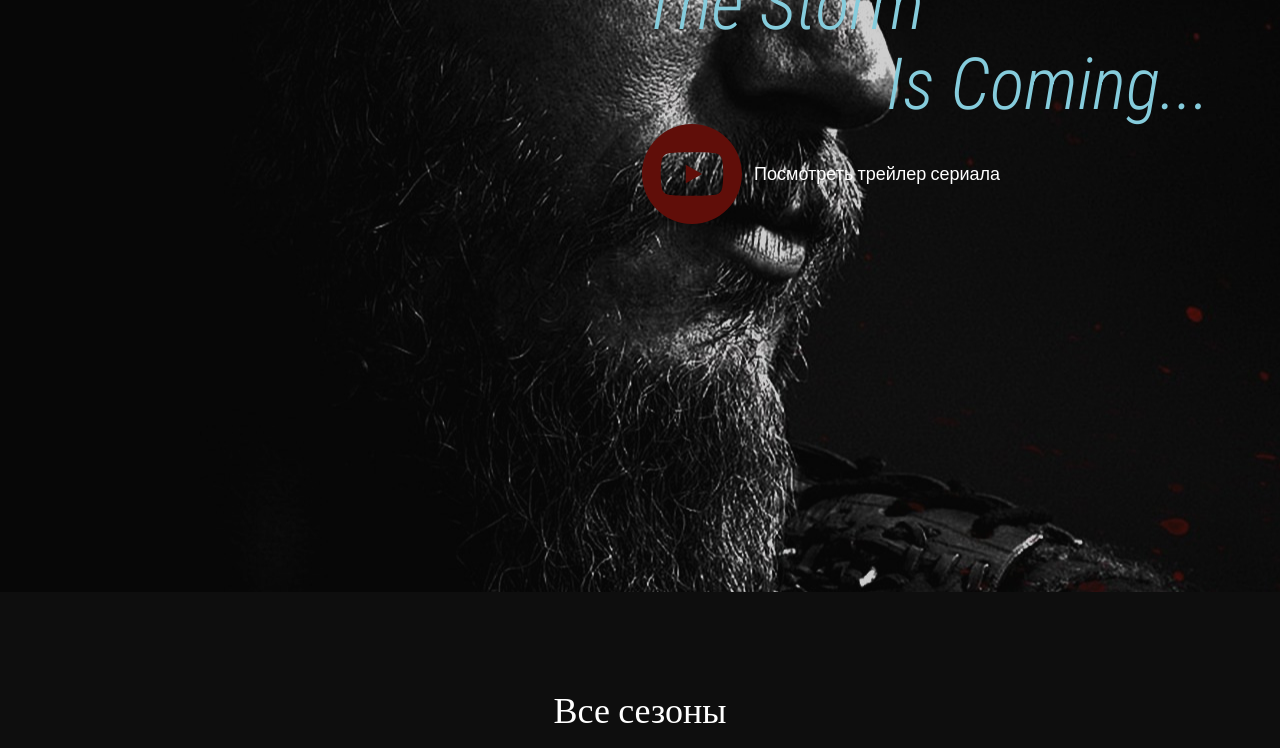
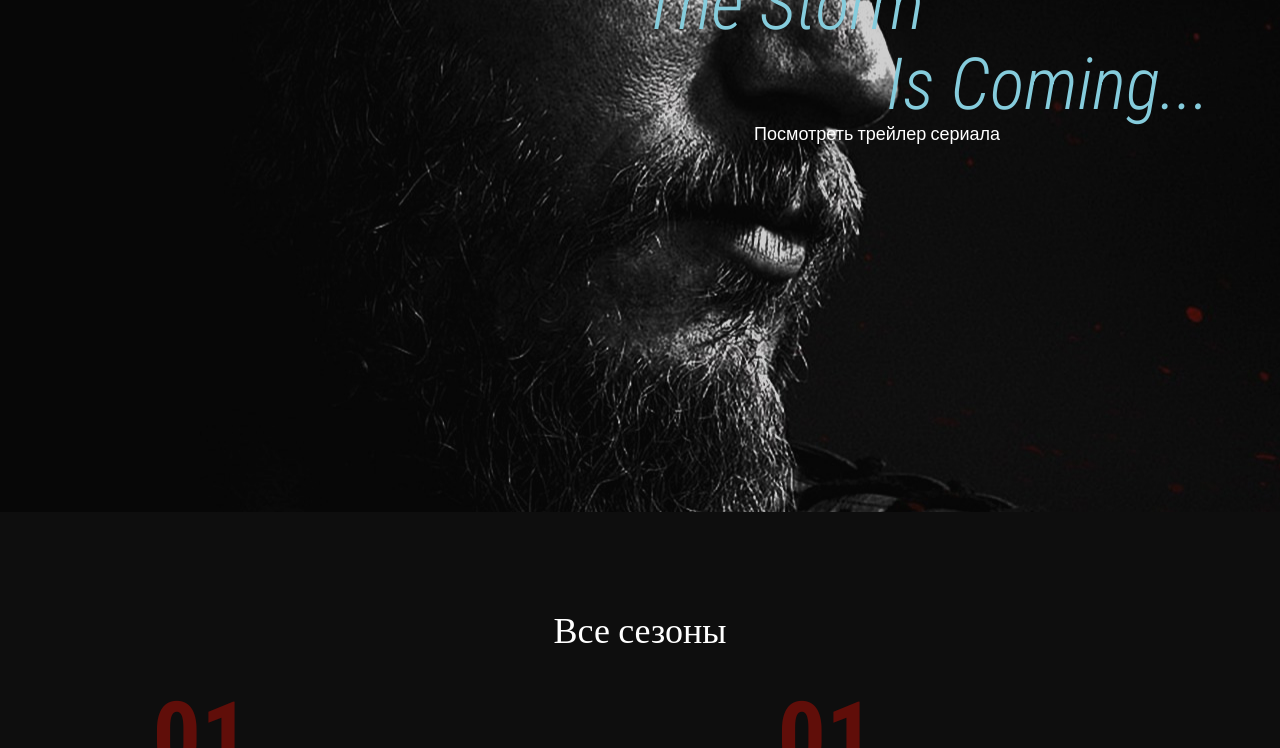
Before and after one commit to helios912/viking, a plain HTML site: page index.html in a window 1280 px wide. Shown: the part 1860-2608 px from the top of the page. Drawn offline with nearby package versions, Linux system fonts and the light colour scheme.

Commit message:
first commit

```diff
--- a/index.html
+++ b/index.html
@@ -74,29 +74,7 @@
               href="https://www.youtube.com/watch?v=tx5Ne_TbWpQ"
               class="trailer__video"
               data-fancybox
-              ><svg
-                width="100"
-                height="100"
-                viewBox="0 0 100 100"
-                fill="none"
-                xmlns="http://www.w3.org/2000/svg"
-              >
-                <g clip-path="url(#clip0_6_0)">
-                  <path
-                    d="M43.772 59.3671L60.0362 49.9998L43.772 40.6323V59.3671Z"
-                    fill="#600E09"
-                  />
-                  <path
-                    d="M50 0C22.39 0 0 22.39 0 50C0 77.61 22.39 100 50 100C77.61 100 100 77.61 100 50C100 22.39 77.61 0 50 0ZM81.2422 50.051C81.2422 50.051 81.2422 60.1912 79.956 65.081C79.235 67.7575 77.1247 69.8678 74.4485 70.588C69.5587 71.875 50 71.875 50 71.875C50 71.875 30.4925 71.875 25.5515 70.5368C22.8752 69.8165 20.7649 67.7055 20.0439 65.0293C18.7569 60.1912 18.7569 50 18.7569 50C18.7569 50 18.7569 39.8605 20.0439 34.9707C20.7642 32.2945 22.9263 30.1322 25.5515 29.412C30.4412 28.125 50 28.125 50 28.125C50 28.125 69.5587 28.125 74.4485 29.4633C77.1247 30.1835 79.235 32.2945 79.956 34.9707C81.2943 39.8605 81.2422 50.051 81.2422 50.051Z"
-                    fill="#600E09"
-                  />
-                </g>
-                <defs>
-                  <clipPath id="clip0_6_0">
-                    <rect width="100" height="100" fill="white" />
-                  </clipPath>
-                </defs>
-              </svg>
+            >
               <p class="trailer__text">Посмотреть трейлер сериала</p>
             </a>
           </div>
```
